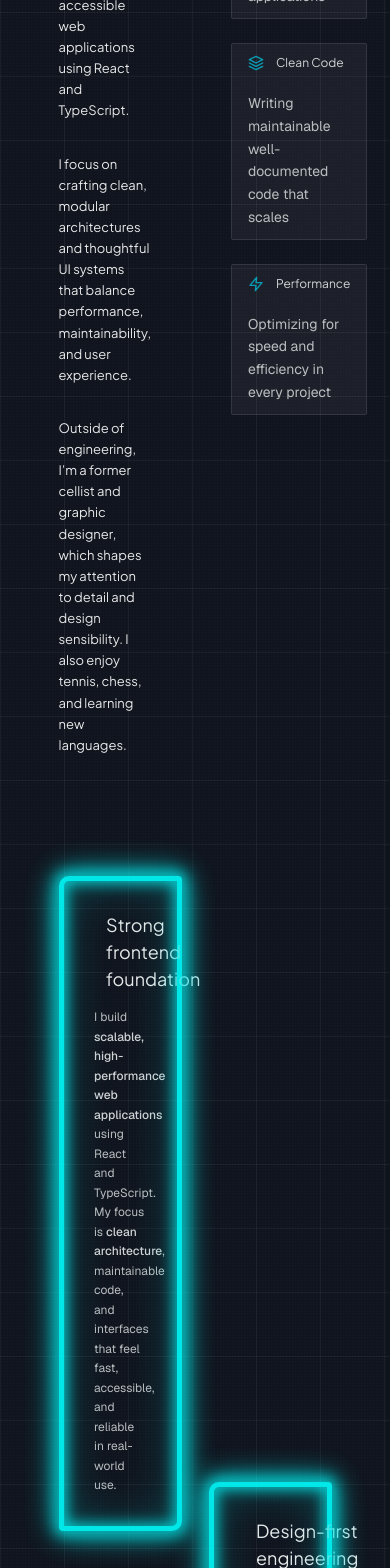
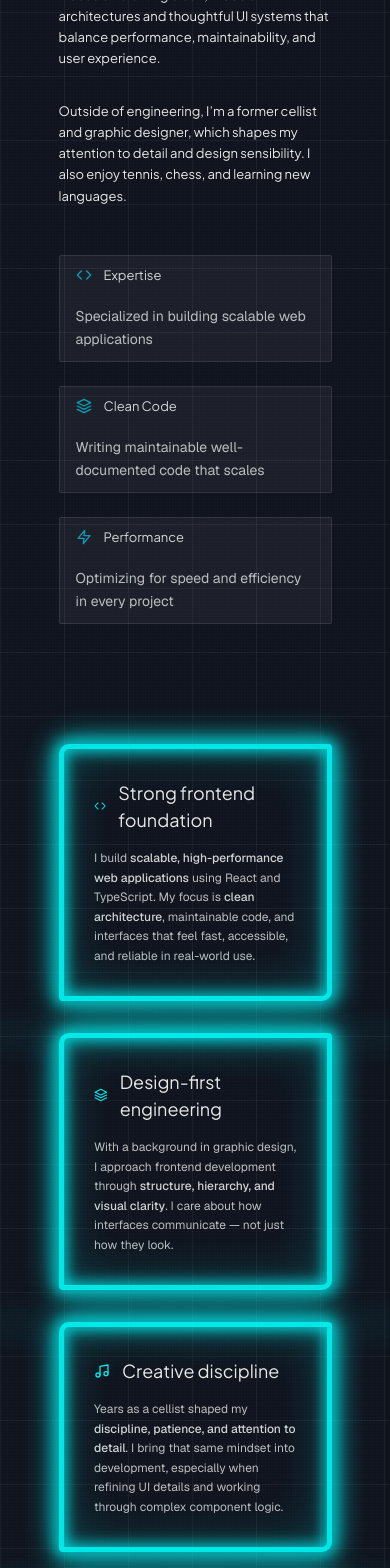
Before and after one commit to martalewan/react-portfolio-ts, a React (Vite) app in the folder client/: page / in a window 390 px wide. Shown: the part 1460-3028 px from the top of the page. Built offline with nearby package versions, Linux system fonts and the light colour scheme.

Commit message:
refactor: improve responsivness of about page

```diff
--- a/client/src/components/modules/AboutContent.tsx
+++ b/client/src/components/modules/AboutContent.tsx
@@ -2,7 +2,7 @@ import { FiCode, FiLayers, FiZap } from "react-icons/fi";
 
 const AboutContent = () => {
     return (
-        <div className="flex justify-between gap-20">
+        <div className="flex flex-col lg:flex-row justify-between gap-12 lg:gap-20">
             <div className="flex flex-col gap-8 max-w-210">
                 <p className="p-large text-(--secondary-color)/90">
                     I’m a Frontend Engineer with 4+ years of experience building scalable,
--- a/client/src/components/modules/AboutExperience.tsx
+++ b/client/src/components/modules/AboutExperience.tsx
@@ -15,8 +15,7 @@ const AboutExperience = () => {
                 "
                 />
             </h3>
-            <div className="grid grid-cols-3 gap-8">
-
+            <div className="grid grid-cols-1 md:grid-cols-2 lg:grid-cols-3 gap-6 lg:gap-8">
                 {aboutData.map((item, index) => (
                     <ExperienceItem key={index} item={item} />
                 ))}
--- a/client/src/components/modules/AboutHighlights.tsx
+++ b/client/src/components/modules/AboutHighlights.tsx
@@ -3,9 +3,8 @@ import { FiCode, FiLayers, FiMusic, FiZap } from "react-icons/fi";
 
 const AboutHighlights = () => {
     return (
-        <div className="relative mb-40">
-
-            <div className="relative w-[45%]">
+        <div className="relative mb-24 lg:mb-40 space-y-20 lg:space-y-0">
+            <div className="relative w-full lg:w-[45%]">
                 <NeonFrame>
                     <div className="flex items-center gap-3">
                         <FiCode className="w-4 h-4 text-(--accent-color)" />
@@ -20,7 +19,7 @@ const AboutHighlights = () => {
                 </NeonFrame>
             </div>
 
-            <div className="relative w-[45%] ml-auto -mt-12">
+            <div className="relative w-full lg:w-[45%] ml-auto -mt-12">
                 <NeonFrame>
                     <div className="flex items-center gap-3">
                         <FiLayers className="w-4 h-4 text-(--accent-color)" />
@@ -35,7 +34,7 @@ const AboutHighlights = () => {
                 </NeonFrame>
             </div>
 
-            <div className="relative w-[45%] -mt-12">
+            <div className="relative w-full lg:w-[45%] -mt-12">
                 <NeonFrame>
                     <div className="flex items-center gap-3">
                         <FiMusic className="w-4 h-4 text-(--accent-color)" />
@@ -50,7 +49,7 @@ const AboutHighlights = () => {
                 </NeonFrame>
             </div>
 
-            <div className="relative w-[45%] ml-auto -mt-12">
+            <div className="relative w-full lg:w-[45%] ml-auto -mt-12">
                 <NeonFrame>
                     <div className="flex items-center gap-3">
                         <FiZap className="w-4 h-4 text-(--accent-color)" />
--- a/client/src/components/modules/ExperienceItem.tsx
+++ b/client/src/components/modules/ExperienceItem.tsx
@@ -11,10 +11,10 @@ type Props = {
 
 const ExperienceItem = ({ item }: Props) => {
     return (
-        <div className="relative group">
-            <div className="py-5 px-6 flex items-start justify-between gap-1 badge transition duration-300 ">
-
-                <div>
+        <div className="h-full flex group">
+            <div className="badge py-5 px-6 flex flex-col items-start gap-6 transition duration-300">
+                <div className="flex gap-2 justify-between w-full">
+                    <div className="space-y-1">
                         <h4 className="text-(--secondary-color)/80 group-hover:text-white/90 transition">
                             {item.role}
                         </h4>
@@ -22,22 +22,20 @@ const ExperienceItem = ({ item }: Props) => {
                         <p className="text-(--secondary-color)/60 text-sm">
                             {item.company} · {item.location}
                         </p>
+                    </div>
 
+                    <div className="shrink-0">
+                        <div className="px-3 py-1 border border-white/10 text-xs text-(--secondary-color)/70 group-hover:border-cyan-400/30 group-hover:text-(--accent-color) transition whitespace-nowrap">
+                            {item.period}
+                        </div>
+                    </div>
+                </div>
                 {item.description && (
-                        <p className="text-sm text-(--secondary-color)/50 mt-2">
+                    <p className="text-sm text-(--secondary-color)/50 mt-2 leading-relaxed">
                         {item.description}
                     </p>
                 )}
-                </div>
 
-                <div className="absolute right-5">
-
-                    <div className="px-3 py-1 border border-white/10 text-xs text-(--secondary-color)/70 group-hover:border-cyan-400/30 group-hover:text-(--accent-color) transition">
-                        {item.period}
-                    </div>
-
-
-                </div>
             </div>
         </div>
     );
--- a/client/src/styles/base.css
+++ b/client/src/styles/base.css
@@ -29,7 +29,7 @@
     }
 
     h4 {
-        @apply text-[12px] xl:text-[18px];
+        @apply text-[13px] xl:text-[18px];
         font-family: "Plus Jakarta Sans", sans-serif;
     }
 
```
Lines whose indentation alone changed are shown as unchanged.
